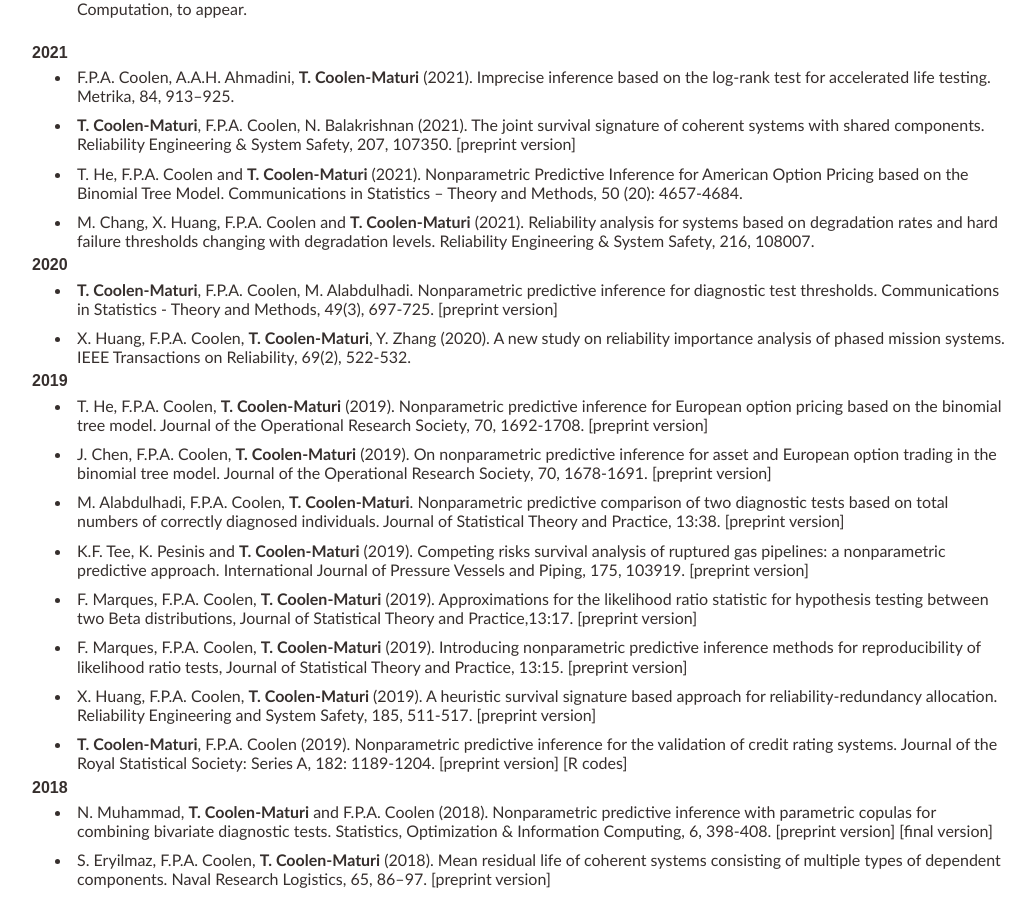
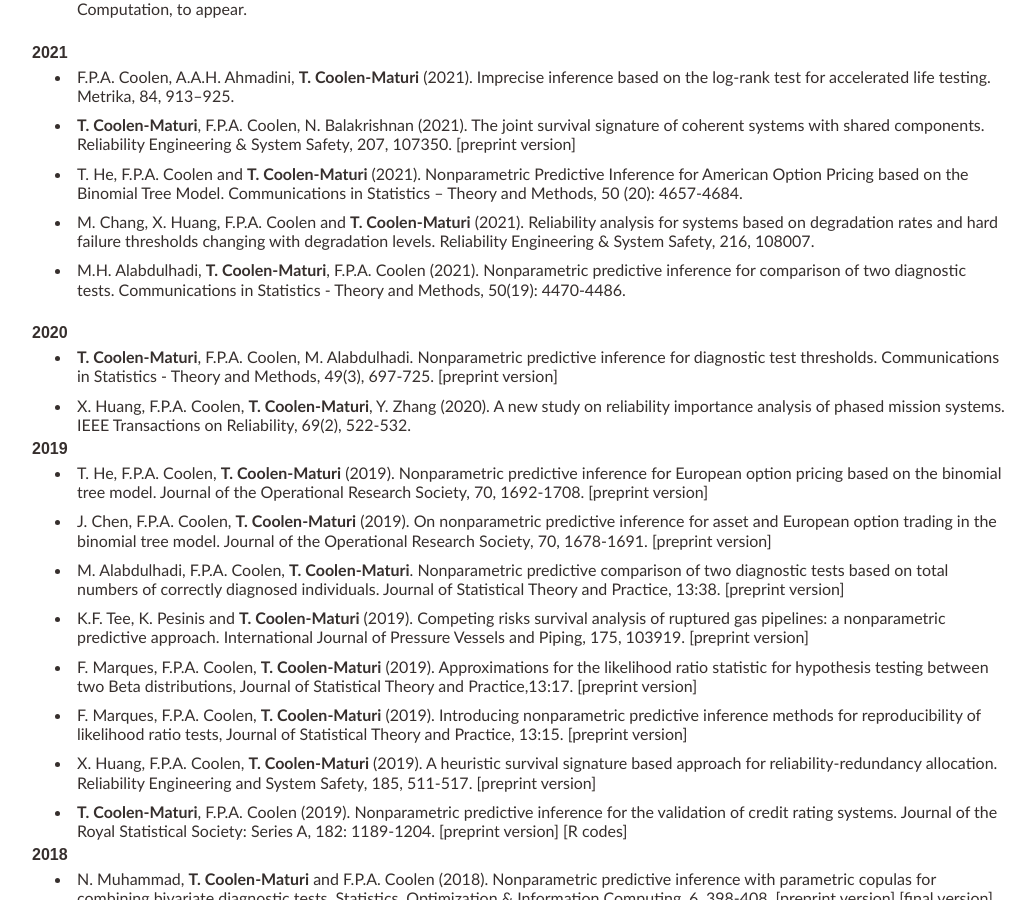
Before and after one commit to tmaturi/tahanimaturi, a Jekyll site: the page built from publications.md, in a window 1280 px wide and 900 px high, scrolled down 437 px. Shown: the whole window, without its empty margins (119-1154 px from the left). Built offline with Jekyll 4.4.1, drawn with Linux system fonts in a browser that asks for light colours; our own code applies the rules of GitHub Pages for plain Markdown files.

Commit message:
Update publications.md

```diff
--- a/publications.md
+++ b/publications.md
@@ -25,6 +25,9 @@
 -  T. He, F.P.A. Coolen and **T. Coolen-Maturi** (2021). Nonparametric Predictive Inference for American Option Pricing based on the Binomial Tree Model. Communications in Statistics – Theory and Methods,  50 (20):  4657-4684.
 -  M. Chang, X. Huang,  F.P.A. Coolen and **T. Coolen-Maturi** (2021). Reliability analysis for systems based on degradation rates and hard failure
 thresholds changing with degradation levels. Reliability Engineering & System Safety, 216,  108007.
+- M.H. Alabdulhadi, **T. Coolen-Maturi**, F.P.A. Coolen (2021). Nonparametric predictive inference for comparison of two diagnostic tests. Communications in Statistics - Theory and Methods, 50(19):  4470-4486.
+
+
 <br>
 
 ### 2020
```
